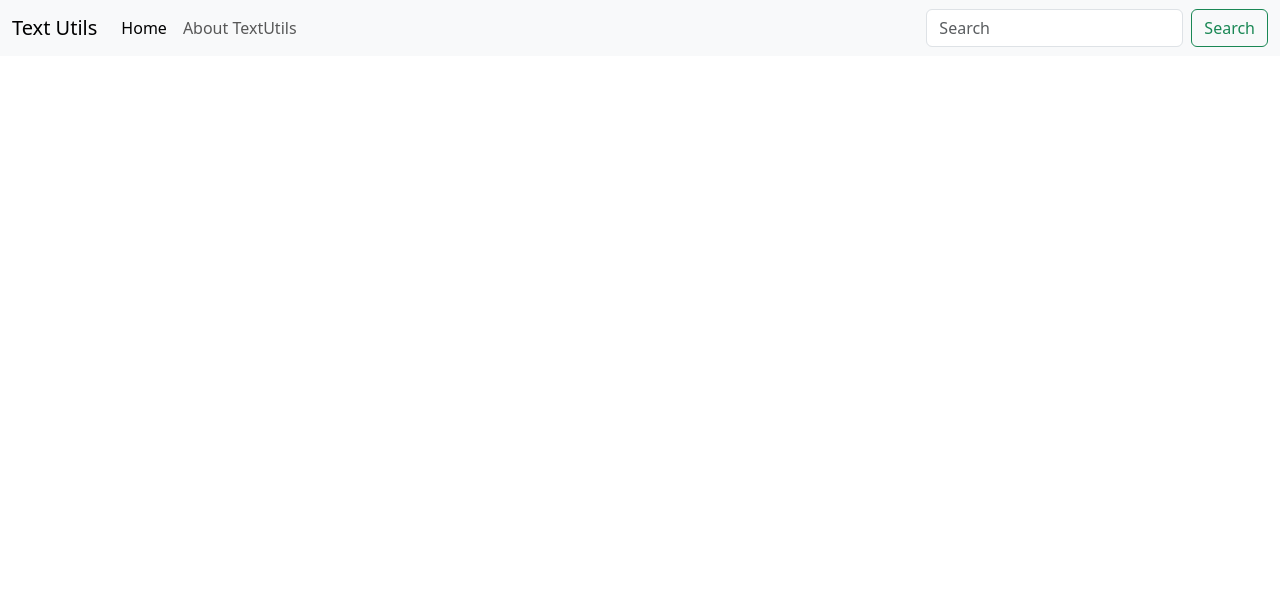
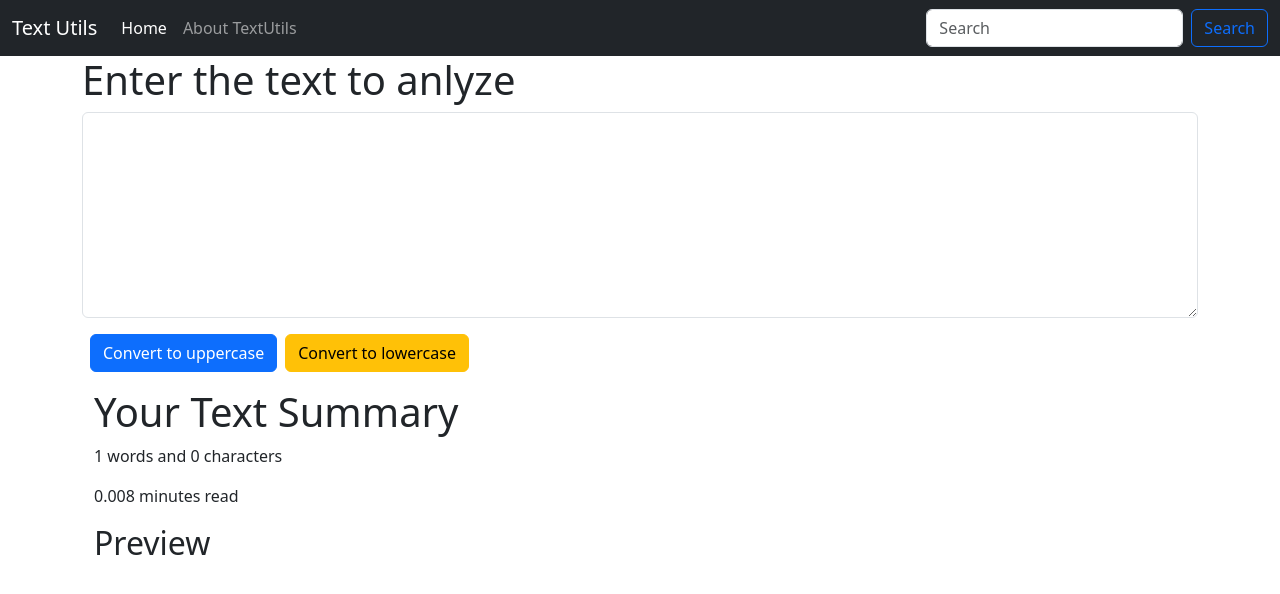
Before and after one commit to sandesh6190/TextUtils, a React (Create React App) app: page / in a window 1280 px wide. Shown: the top 594 px of the page. Built offline with nearby package versions, Linux system fonts and the light colour scheme.

Commit message:
Understanding State and event handlings

```diff
--- a/src/App.js
+++ b/src/App.js
@@ -1,11 +1,16 @@
 import './App.css';
 import Navbar from './Components/Navbar';
+import TextForm from './Components/TextForm';
+
 
 function App() {
   return (
     <>
     <Navbar title="Text Utils" aboutText="About TextUtils" />
     {/* <Navbar /> */}
+    <div className='container'>
+    <TextForm heading="Enter the text to anlyze"/>
+    </div>
 </>
   );
 }
--- a/src/Components/Navbar.js
+++ b/src/Components/Navbar.js
@@ -4,7 +4,7 @@
 
 export default function Navbar(props) {
   return (
-    <nav className="navbar navbar-expand-lg bg-body-tertiary">
+    <nav className="navbar navbar-expand-lg navbar-dark bg-dark">
   <div className="container-fluid">
     <a className="navbar-brand" href="/">{props.title}</a>
     <button className="navbar-toggler" type="button" data-bs-toggle="collapse" data-bs-target="#navbarSupportedContent" aria-controls="navbarSupportedContent" aria-expanded="false" aria-label="Toggle navigation">
@@ -21,7 +21,7 @@
       </ul>
       <form className="d-flex" role="search">
         <input className="form-control me-2" type="search" placeholder="Search" aria-label="Search"/>
-        <button className="btn btn-outline-success" type="submit">Search</button>
+        <button className="btn btn-outline-primary" type="submit">Search</button>
       </form>
     </div>
   </div>
--- /dev/null
+++ b/src/Components/TextForm.js
@@ -0,0 +1,40 @@
+import React, { useState } from 'react'
+
+export default function TextForm(props) {
+
+  const handleUpClick = () =>{
+    console.log(text);
+    let upText = text.toUpperCase();
+    setText(upText);
+  }
+
+  const handleLwClick = () =>{
+    let lwText = text.toLowerCase();
+    setText(lwText);
+  }
+
+  const handleOnChange = (event) =>{
+    setText(event.target.value)
+  }
+  const [text, setText] = useState('');
+
+  return (
+    <div>
+        <h1>{props.heading}</h1>
+        <div className="mb-3">
+        <textarea className="form-control" value={text} onChange={handleOnChange} id="exampleFormControlTextarea1" rows="8"></textarea>
+        </div>
+        <button className='btn btn-primary mx-2' onClick={handleUpClick}>Convert to uppercase</button>
+        <button className='btn btn-warning' onClick={handleLwClick}>Convert to lowercase</button>
+
+        <div className='container my-3'>
+          <h1>Your Text Summary</h1>
+          <p> {text.split(" ").length} words and {text.length} characters</p>
+          <p>{0.008 * text.split(" ").length} minutes read</p>
+          <h2>Preview</h2>
+          <p>{text}</p>
+        </div>
+    </div>
+
+  );
+}
```
